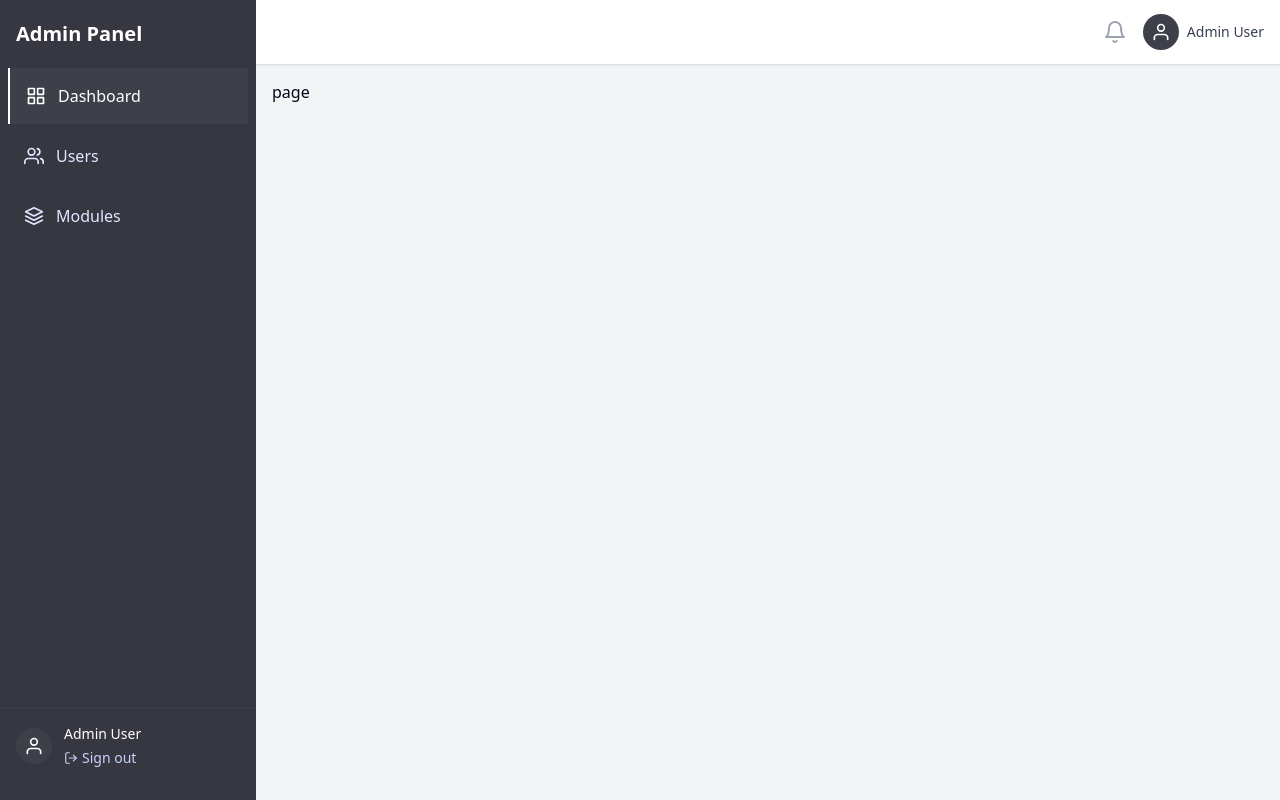
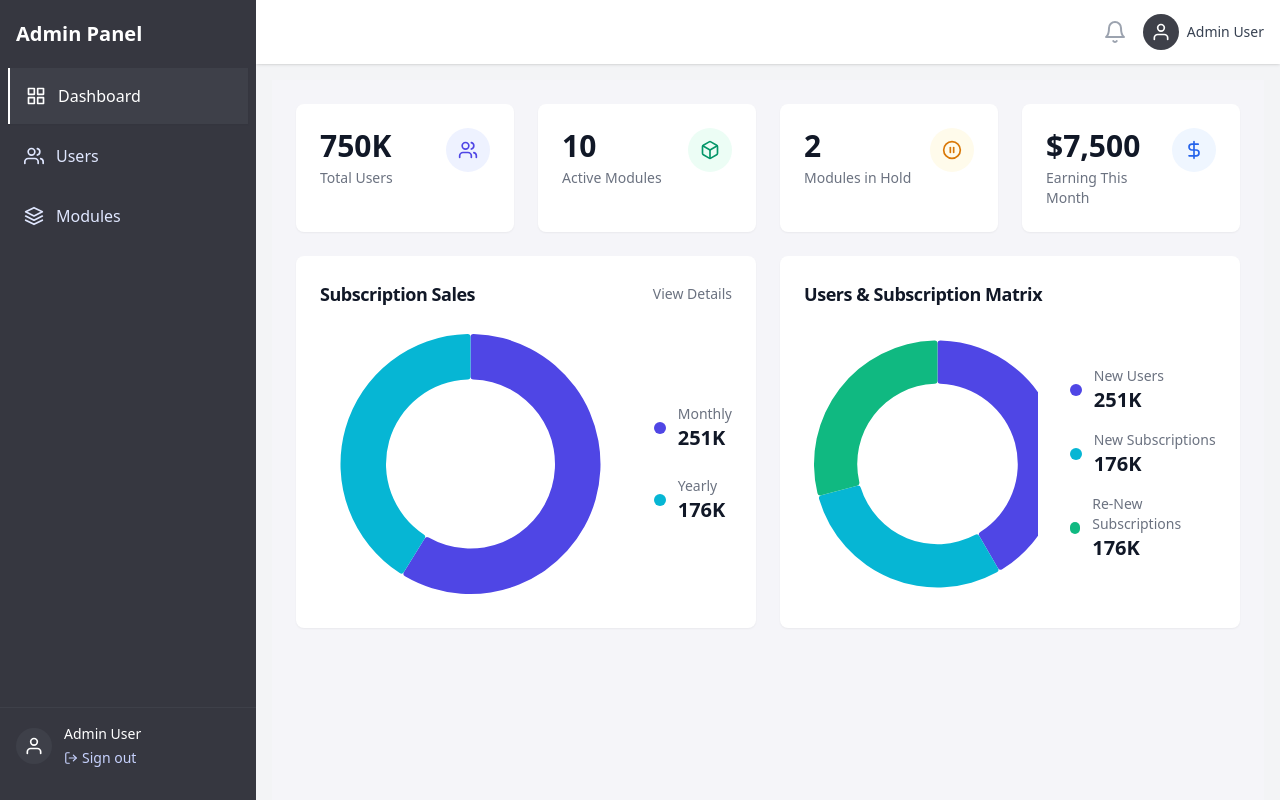
Before and after one commit to brainicsoft/transcriptor-admin, a Next.js app: page /admin in a window 1280 px wide. Built offline with nearby package versions, Linux system fonts and the light colour scheme.

Commit message:
dashboard design done

```diff
--- a/package.json
+++ b/package.json
@@ -37,6 +37,7 @@
     "date-fns": "^4.1.0",
     "firebase-admin": "^13.4.0",
     "fs": "0.0.1-security",
+    "highcharts": "^12.3.0",
     "jsonwebtoken": "^9.0.2",
     "jwks-rsa": "^3.2.0",
     "lucide-react": "^0.507.0",
--- /dev/null
+++ b/src/app/admin/components/charts/subscription-sale.tsx
@@ -0,0 +1,87 @@
+"use client"
+
+import { useEffect, useRef } from "react"
+import Highcharts from "highcharts"
+
+export default function SubscriptionSalesChart() {
+  const chartRef = useRef<HTMLDivElement>(null)
+
+  useEffect(() => {
+    if (chartRef.current) {
+      Highcharts.chart(chartRef.current, {
+        chart: {
+          type: "pie",
+          backgroundColor: "transparent",
+          height: 280,
+          spacing: [0, 0, 0, 0],
+        },
+        title: {
+          text: "",
+        },
+        credits: {
+          enabled: false,
+        },
+        tooltip: {
+          enabled: false,
+        },
+        legend: {
+          enabled: false,
+        },
+        plotOptions: {
+          pie: {
+            innerSize: "65%",
+            dataLabels: {
+              enabled: false,
+            },
+            showInLegend: false,
+            borderWidth: 0,
+            states: {
+              hover: {
+                enabled: false,
+              },
+            },
+          },
+        },
+        series: [
+          {
+            type: "pie",
+            data: [
+              {
+                name: "Monthly",
+                y: 251,
+                color: "#4F46E5",
+              },
+              {
+                name: "Yearly",
+                y: 176,
+                color: "#06B6D4",
+              },
+            ],
+          },
+        ],
+      })
+    }
+  }, [])
+
+  return (
+    <div className="flex items-center justify-between">
+      <div ref={chartRef} className="" />
+      <div className="flex flex-col gap-6 ml-8">
+        <div className="flex items-center gap-3">
+          <div className="w-3 h-3 rounded-full bg-[#4F46E5]" />
+          <div className="flex flex-col">
+            <span className="text-sm text-gray-500">Monthly</span>
+            <span className="text-xl font-semibold text-gray-900">251K</span>
+          </div>
+        </div>
+        <div className="flex items-center gap-3">
+          <div className="w-3 h-3 rounded-full bg-[#06B6D4]" />
+          <div className="flex flex-col">
+            <span className="text-sm text-gray-500">Yearly</span>
+            <span className="text-xl font-semibold text-gray-900">176K</span>
+          </div>
+        </div>
+      </div>
+    </div>
+  )
+}
--- /dev/null
+++ b/src/app/admin/components/charts/user-matrix.tsx
@@ -0,0 +1,117 @@
+"use client"
+
+import { useEffect, useRef } from "react"
+import Highcharts from "highcharts"
+
+export default function UserMatrixChart() {
+  const chartRef = useRef<HTMLDivElement>(null)
+
+  useEffect(() => {
+    if (chartRef.current) {
+      Highcharts.chart(chartRef.current, {
+        chart: {
+          type: "pie",
+          backgroundColor: "transparent",
+          height: 280,
+          spacing: [0, 0, 0, 0],
+        },
+        title: {
+          text: "",
+        },
+        credits: {
+          enabled: false,
+        },
+        tooltip: {
+          formatter: function() {
+            return `<b>${this.name}</b>: ${this.y}K`
+          },
+          style: {
+            fontSize: '12px'
+          },
+          borderWidth: 0,
+          backgroundColor: 'rgba(255,255,255,0.9)',
+          shadow: false
+        },
+        legend: {
+          enabled: false,
+        },
+        plotOptions: {
+          pie: {
+            innerSize: "65%",
+            dataLabels: {
+              enabled: false,
+            },
+            showInLegend: false,
+            borderWidth: 0,
+            states: {
+              hover: {
+                halo: {
+                  size: 5,
+                  opacity: 0.1
+                }
+              }
+            },
+            point: {
+              events: {
+                mouseOver: function() {
+                  this.series.chart.tooltip.refresh(this)
+                }
+              }
+            }
+          },
+        },
+        series: [
+          {
+            type: "pie",
+            data: [
+              {
+                name: "New Users",
+                y: 251,
+                color: "#4F46E5",
+              },
+              {
+                name: "New Subscriptions",
+                y: 176,
+                color: "#06B6D4",
+              },
+              {
+                name: "Re-New Subscriptions",
+                y: 176,
+                color: "#10B981",
+              },
+            ],
+          },
+        ],
+      })
+    }
+  }, [])
+
+  return (
+    <div className="flex items-center justify-between">
+      <div ref={chartRef} className="" />
+      <div className="flex flex-col gap-4 ml-8">
+        <div className="flex items-center gap-3">
+          <div className="w-3 h-3 rounded-full bg-[#4F46E5]" />
+          <div className="flex flex-col">
+            <span className="text-sm text-gray-500">New Users</span>
+            <span className="text-xl font-semibold text-gray-900">251K</span>
+          </div>
+        </div>
+        <div className="flex items-center gap-3">
+          <div className="w-3 h-3 rounded-full bg-[#06B6D4]" />
+          <div className="flex flex-col">
+            <span className="text-sm text-gray-500">New Subscriptions</span>
+            <span className="text-xl font-semibold text-gray-900">176K</span>
+          </div>
+        </div>
+        <div className="flex items-center gap-3">
+          <div className="w-3 h-3 rounded-full bg-[#10B981]" />
+          <div className="flex flex-col">
+            <span className="text-sm text-gray-500">Re-New Subscriptions</span>
+            <span className="text-xl font-semibold text-gray-900">176K</span>
+          </div>
+        </div>
+      </div>
+    </div>
+  )
+}
--- /dev/null
+++ b/src/app/admin/components/ui/Stats.tsx
@@ -0,0 +1,77 @@
+"use client"
+import { Card, CardContent } from '@/components/ui/card';
+import { Users, Box, PauseCircle, DollarSign } from 'lucide-react';
+
+const statsData = [
+  {
+    title: "Total Users",
+    value: "750K",
+    icon: <Users className="h-5 w-5" />,
+    color: "text-indigo-600",
+    bgColor: "bg-indigo-50"
+  },
+  {
+    title: "Active Modules",
+    value: "10",
+    icon: <Box className="h-5 w-5" />,
+    color: "text-emerald-600",
+    bgColor: "bg-emerald-50"
+  },
+  {
+    title: "Modules in Hold",
+    value: "2",
+    icon: <PauseCircle className="h-5 w-5" />,
+    color: "text-amber-600",
+    bgColor: "bg-amber-50"
+  },
+  {
+    title: "Earning This Month",
+    value: "$7,500",
+    icon: <DollarSign className="h-5 w-5" />,
+    color: "text-blue-600",
+    bgColor: "bg-blue-50"
+  }
+];
+
+export default function StatsGrid() {
+  return (
+    <div className="grid grid-cols-1 md:grid-cols-2 lg:grid-cols-4 gap-6">
+      {statsData.map((stat, index) => (
+        <StatCard
+          key={index}
+          title={stat.title}
+          value={stat.value}
+          icon={stat.icon}
+          color={stat.color}
+          bgColor={stat.bgColor}
+        />
+      ))}
+    </div>
+  );
+}
+
+interface StatCardProps {
+  title: string;
+  value: string;
+  icon: React.ReactNode;
+  color: string;
+  bgColor: string;
+}
+
+function StatCard({ title, value, icon, color, bgColor }: StatCardProps) {
+  return (
+    <Card className="bg-white border-0 shadow-sm rounded-lg hover:shadow-md transition-shadow duration-300">
+      <CardContent className="p-6">
+        <div className="flex justify-between items-start">
+          <div>
+            <div className="text-3xl font-bold text-gray-900 mb-1">{value}</div>
+            <div className="text-sm text-gray-500">{title}</div>
+          </div>
+          <div className={`p-3 rounded-full ${bgColor} ${color}`}>
+            {icon}
+          </div>
+        </div>
+      </CardContent>
+    </Card>
+  );
+}
--- a/src/app/admin/page.tsx
+++ b/src/app/admin/page.tsx
@@ -1,6 +1,43 @@
+"use client"
 
-export default function page() {
+import { Card, CardContent, CardHeader, CardTitle } from "@/components/ui/card"
+import SubscriptionSalesChart from "./components/charts/subscription-sale"
+import UserMatrixChart from "./components/charts/user-matrix"
+import StatsGrid from "./components/ui/Stats"
+
+export default function Dashboard() {
   return (
-    <div>page</div>
+    <div className="min-h-screen p-6" style={{ backgroundColor: "#f5f5f9" }}>
+      <div className="max-w-7xl mx-auto space-y-6">
+        {/* KPI Cards */}
+        <StatsGrid/>
+
+        {/* Charts Section */}
+        <div className="grid grid-cols-1 lg:grid-cols-2 gap-6">
+          {/* Subscription Sales Chart */}
+          <Card className="bg-white border-0 shadow-sm rounded-lg">
+            <CardHeader className="pb-4">
+              <div className="flex items-center justify-between">
+                <CardTitle className="text-lg font-semibold text-gray-900">Subscription Sales</CardTitle>
+                <button className="text-sm text-gray-500 hover:text-gray-700 transition-colors">View Details</button>
+              </div>
+            </CardHeader>
+            <CardContent className="pb-6">
+              <SubscriptionSalesChart />
+            </CardContent>
+          </Card>
+
+          {/* Users & Subscription Matrix Chart */}
+          <Card className="bg-white border-0 shadow-sm rounded-lg">
+            <CardHeader className="pb-4">
+              <CardTitle className="text-lg font-semibold text-gray-900">Users & Subscription Matrix</CardTitle>
+            </CardHeader>
+            <CardContent className="pb-6">
+              <UserMatrixChart />
+            </CardContent>
+          </Card>
+        </div>
+      </div>
+    </div>
   )
 }
```
Also changed, not shown: 1 other file (tests, documents, lock files or other folders).
